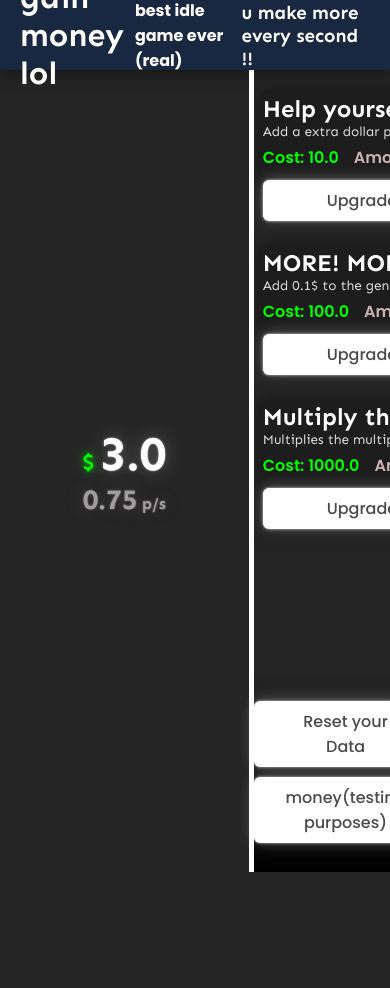
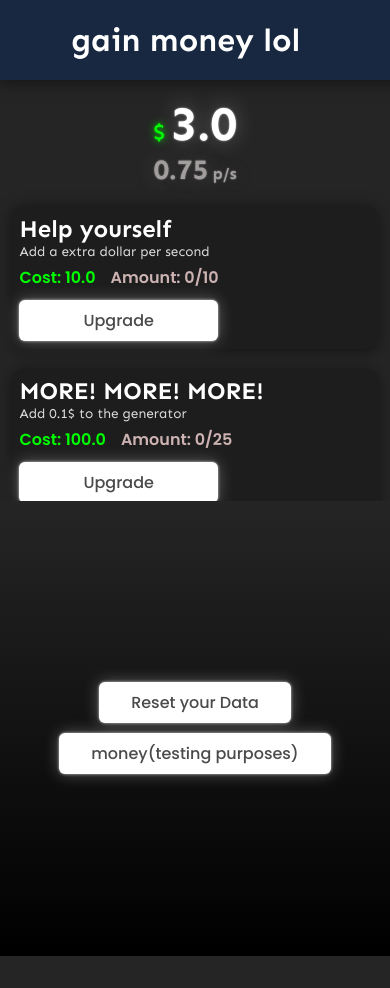
Before and after one commit to infuriating/idlesimulatortypething, a plain HTML site: page index.html in a window 390 px wide. Shown: the top 988 px of the page. Before the commit the page ends 872 px from the top, so only its background shows below. Drawn offline with Linux system fonts and the light colour scheme.

Commit message:
mobile support perhaps

```diff
--- a/index.html
+++ b/index.html
@@ -4,6 +4,7 @@
     <link rel="stylesheet" href="loader.css" />
     <link rel="stylesheet" href="layout.css" />
     <link rel="stylesheet" href="style.css" />
+    <link rel="stylesheet" href="mobile.css" />
     <meta charset="UTF-8" />
     <meta http-equiv="X-UA-Compatible" content="IE=edge" />
     <meta name="viewport" content="width=device-width, initial-scale=1.0" />
--- a/js/onLoad.js
+++ b/js/onLoad.js
@@ -29,17 +29,6 @@ const saveState = {
       multiply: 1,
       description: "Add 0.1$ to the generator",
     },
-    {
-      max: 10,
-      name: "Multiply the Multiplier",
-      cost: 1000,
-      costIncreaser: 1.55,
-      amount: 0,
-      addCash: 0,
-      multiplier: 0,
-      multiply: 1.3,
-      description: "Multiplies the multiplier by 30% per upgrade",
-    },
   ],
 };
 
@@ -61,3 +50,13 @@ function loadData() {
     saveState.upgradeTotalAmount = loadState.upgradeTotalAmount;
   }
 }
+
+function loadUpgrades() {
+  document.getElementById("upgrades").innerHTML += `
+        <div class="upgrade">
+        <div class="upgrade__details">
+        <div class="upgrade__cost">Cost: ${saveState.upgrades.cost}</div>
+        <div class="upgrade__amount">Amount: ${saveState.upgrades.amount}/${saveState.upgrades.max}</div>
+        </div>
+    `;
+}
--- /dev/null
+++ b/mobile.css
@@ -0,0 +1,34 @@
+@media (max-width: 1000px) {
+  #header {
+    height: 80px;
+    width: 100%;
+    display: flex;
+    justify-content: center;
+    align-items: center;
+    margin-bottom: 15px;
+  }
+  #header h1 {
+    margin-right: 15%;
+  }
+  #header h4,
+  #header h3 {
+    display: none;
+  }
+  .grid {
+    grid-template-columns: 1fr;
+  }
+  .container__left {
+    border-right: none;
+  }
+  .container__right {
+    display: flex;
+    flex-direction: column;
+  }
+  .upgrades {
+    height: 100%;
+  }
+  #reset {
+    height: 60%;
+    margin-bottom: 2rem;
+  }
+}
```
